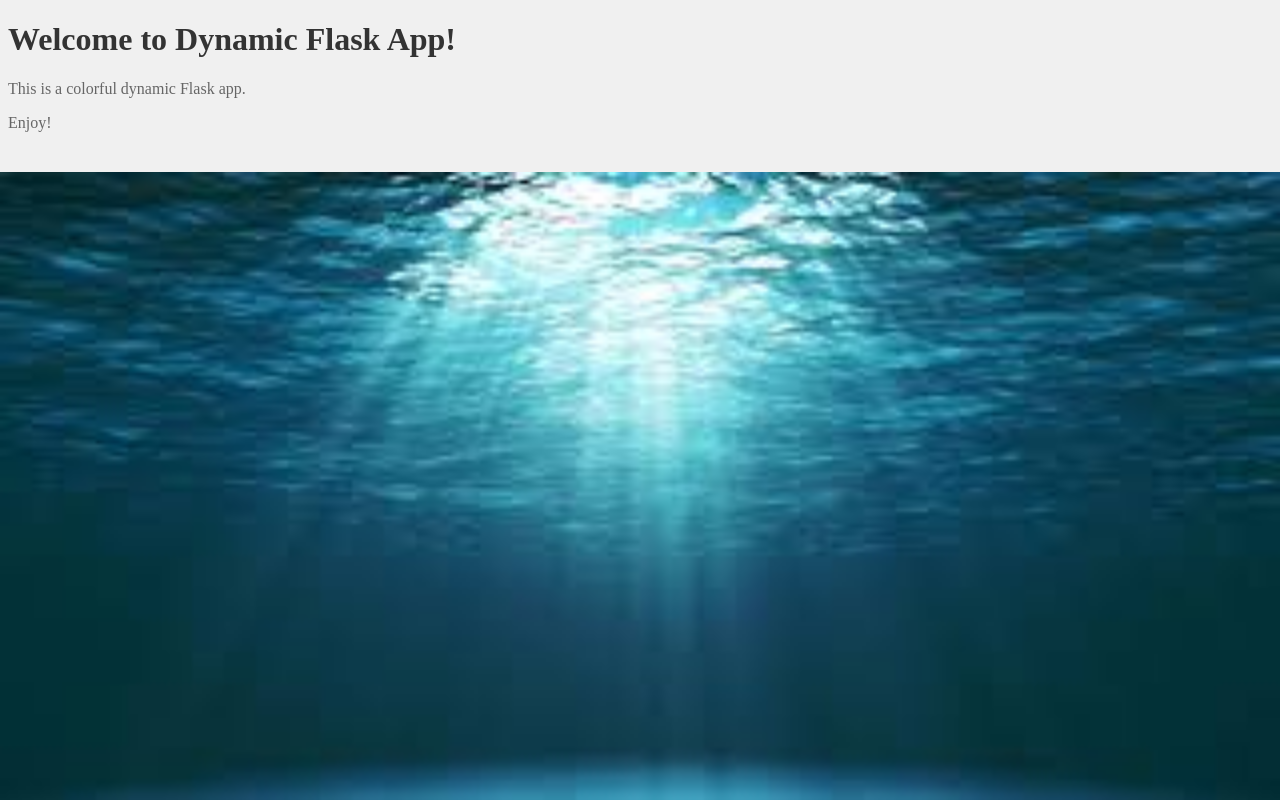
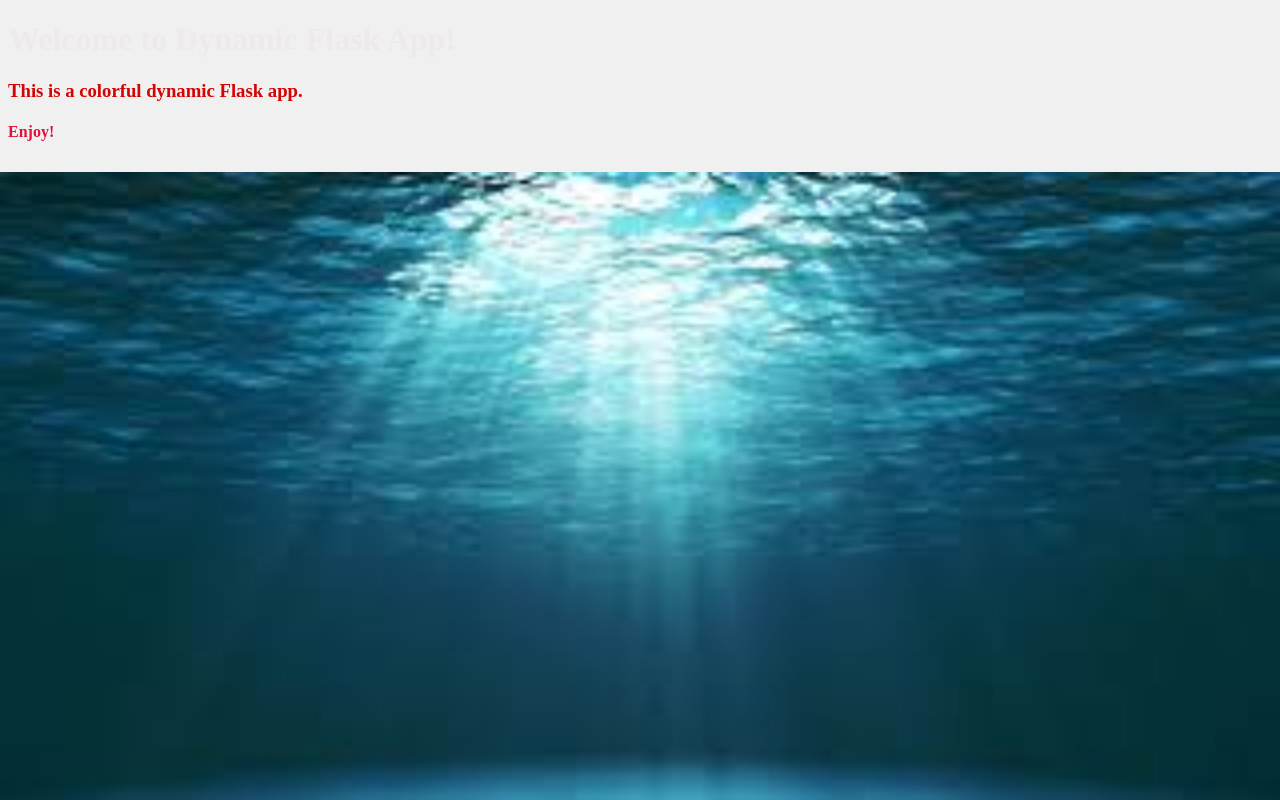
Before and after one commit to iam-gangadhar/python-flask-app, a Flask app: page / in a window 1280 px wide. Run offline with Flask 3, Linux system fonts and the light colour scheme.

Commit message:
fonts colour updated

```diff
--- a/templates/index.html
+++ b/templates/index.html
@@ -8,10 +8,16 @@
             background-color: #f0f0f0; /* light gray background */
         }
         h1 {
-            color: #333; /* dark gray text */
+            color: #f0e9e9; /* dark gray text */
+            align-items: center;
         }
-        p {
-            color: #666; /* medium gray text */
+        h3 {
+            color: #d40404; /* medium gray text */
+            align-items: center;
+        }
+        h4{
+            color: crimson;
+            align-items: center;
         }
         #ocean-image {
             width: 100%;
@@ -25,8 +31,8 @@
 </head>
 <body>
     <h1>Welcome to Dynamic Flask App!</h1>
-    <p>This is a colorful dynamic Flask app.</p>
-    <p>Enjoy!</p>
+    <h3>This is a colorful dynamic Flask app.</h3>
+    <h4>Enjoy!</h4>
     <img src="{{ url_for('static', filename='ocean.jpg') }}" id="ocean-image" alt="Ocean Image">
 </body>
 </html>
```
